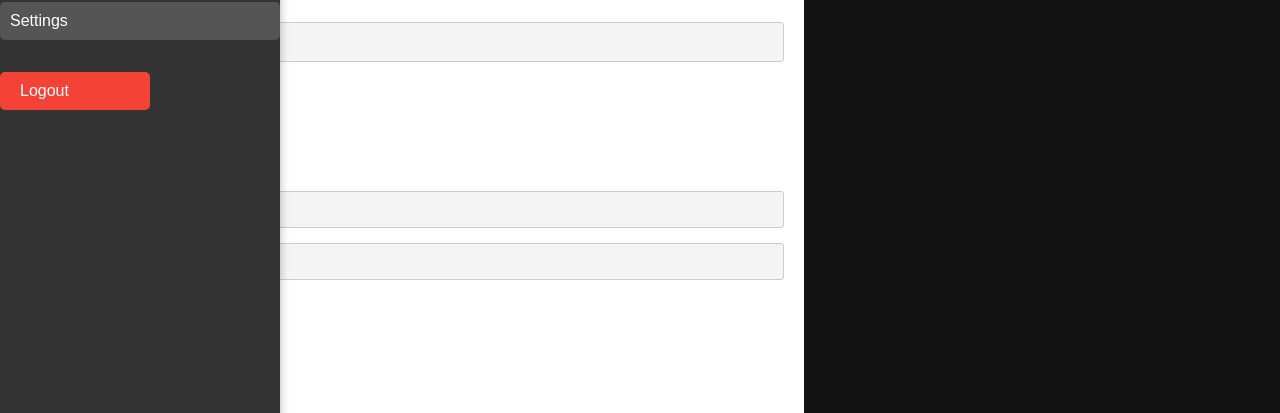
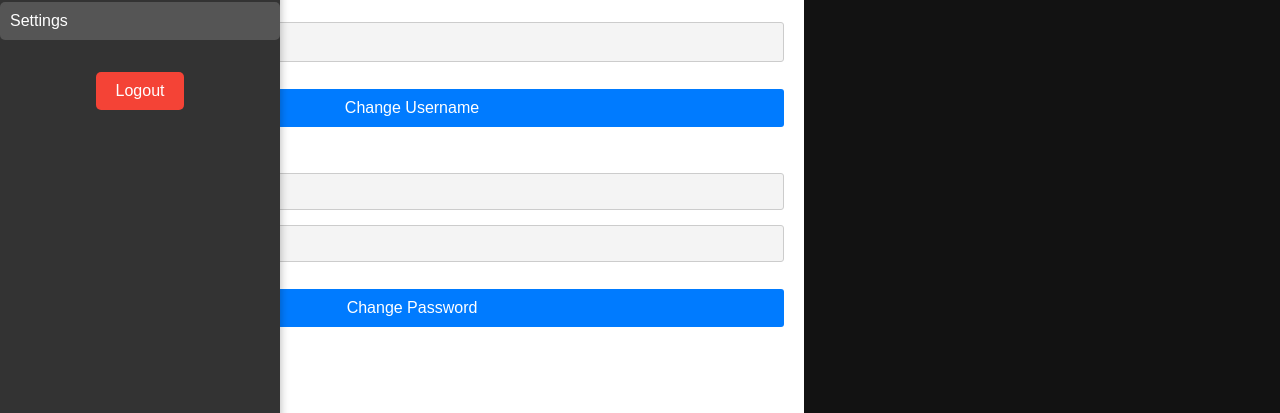
Before and after one commit to bsb0102/password_manager, a React (Create React App) app in the folder frontend/: page /settings in a window 1280 px wide. Shown: the part 132-545 px from the top of the page. Built offline with nearby package versions, Linux system fonts and the light colour scheme; no server answers.

Commit message:
added fixes

```diff
--- a/frontend/src/components/Settings/Settings.css
+++ b/frontend/src/components/Settings/Settings.css
@@ -47,8 +47,6 @@ input[type="password"] {
 
 /* Buttons */
 button {
-  width: 150px;
-  display: flex;
   background-color: #fff; /* White button color */
   color: #333;
   border: 1px solid #333;
```
